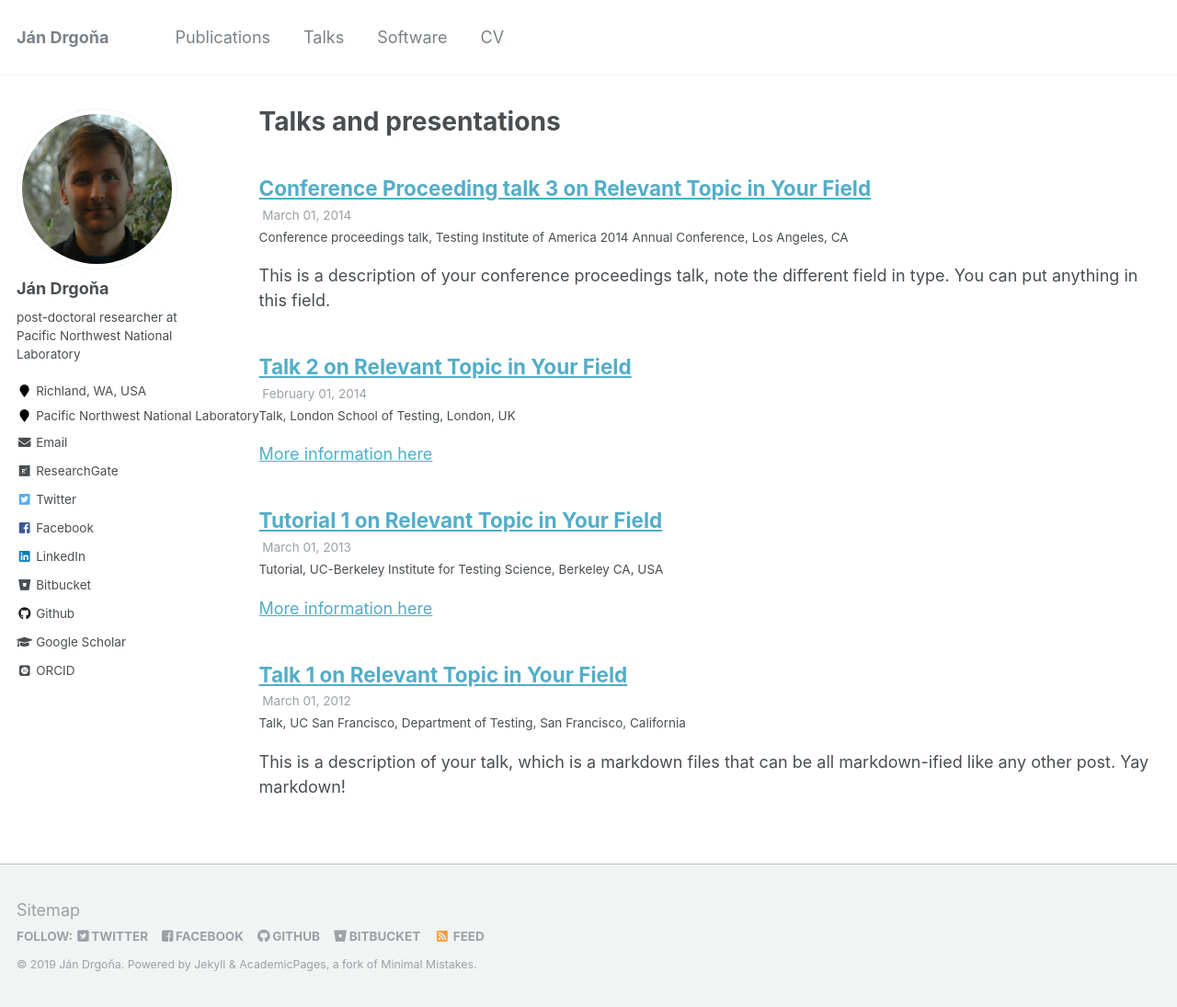
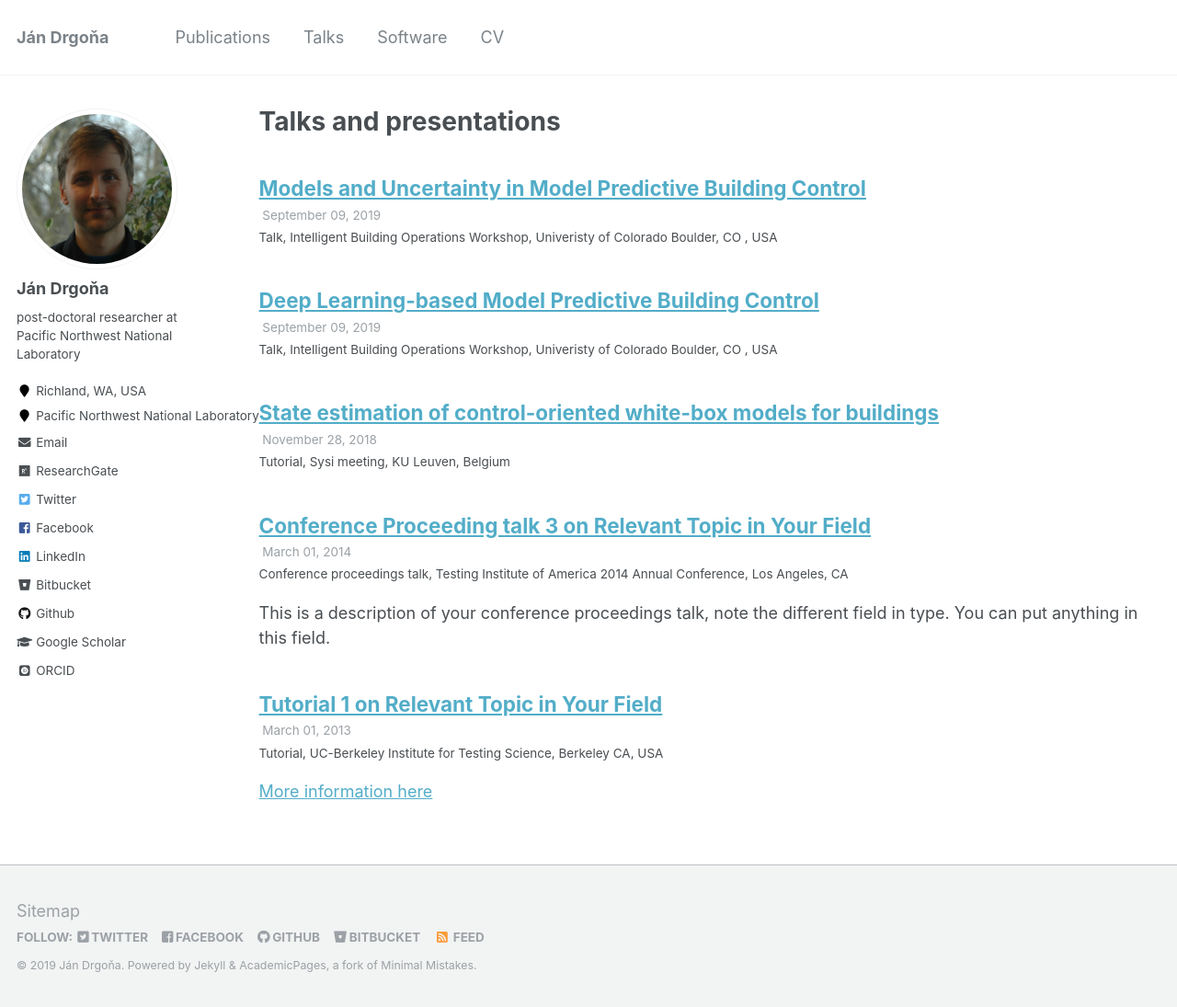
Before and after one commit to drgona/drgona.github.io.old, a Jekyll site: the page built from _pages/talks.html, in a window 1280 px wide and 1095 px high. Shown: the whole window at 92% size. Built offline with Jekyll 4.4.1, drawn with Linux system fonts in a browser that asks for light colours; some web fonts are replaced.

Commit message:
conference talks

```diff
--- a/_talks/2012-03-01-talk-1.md
+++ /dev/null
@@ -1,11 +0,0 @@
----
-title: "Talk 1 on Relevant Topic in Your Field"
-collection: talks
-type: "Talk"
-permalink: /talks/2012-03-01-talk-1
-venue: "UC San Francisco, Department of Testing"
-date: 2012-03-01
-location: "San Francisco, California"
----
-
-This is a description of your talk, which is a markdown files that can be all markdown-ified like any other post. Yay markdown!
--- a/_talks/2014-02-01-talk-2.md
+++ /dev/null
@@ -1,13 +0,0 @@
----
-title: "Talk 2 on Relevant Topic in Your Field"
-collection: talks
-type: "Talk"
-permalink: /talks/2014-02-01-talk-2
-venue: "London School of Testing"
-date: 2014-02-01
-location: "London, UK"
----
-
-[More information here](http://example2.com)
-
-This is a description of your talk, which is a markdown files that can be all markdown-ified like any other post. Yay markdown!
--- /dev/null
+++ b/_talks/2018-11-28-Uncertainty.md
@@ -0,0 +1,9 @@
+---
+title: "State estimation of control-oriented white-box models for buildings"
+collection: talks
+type: "Tutorial"
+permalink: /talks/2018-11-28-Uncertainty
+venue: "Sysi meeting"
+date: 2018-11-28
+location: "KU Leuven, Belgium"
+---
--- /dev/null
+++ b/_talks/2019-09-09-DeepMPC.md
@@ -0,0 +1,10 @@
+---
+title: "Deep Learning-based Model Predictive Building Control"
+collection: talks
+type: "Talk"
+permalink: /talks/2019-09-09-DeepMPC
+venue: "Intelligent Building Operations Workshop"
+date: 2019-09-09
+location: "Univeristy of Colorado Boulder, CO , USA"
+paperurl: 'https://www.researchgate.net/publication/335820563_Deep_Learning-based_Model_Predictive_Building_Control?_sg=o7pdoKebr4WS5sLOu5oup1xDnzy2CYB_shj-2uefxPp0OC6i6I3GxZfS7RJhAyGDlibRGwNcPeo66q5aojztmfRDgS8bcHwxElASMAnU.PMpG7N9ZqrNKuGTvmqw21RWshm0YlTb7-zCaSqjnKgbuQh2q7K-0sGFWMIURsNEaM2eSqcfoJr8J2MVdYC3kJw'
+---
--- a/_publications/2018-05-15-ApproxMPC.md
+++ b/_talks/2019-09-09-StateEstim.md
@@ -1,8 +1,10 @@
 ---
-title: "Approximate model predictive building control via machine learning"
-collection: publications
-permalink: /publication/2018-05-15-ApproxMPC
-date: 2018-05-15
-venue: 'Applied Energy'
-paperurl: 'https://www.sciencedirect.com/science/article/pii/S0306261918302903'
+title: "Models and Uncertainty in Model Predictive Building Control
+"
+collection: talks
+type: "Talk"
+permalink: /talks/2019-09-09-StateEstim
+venue: "Intelligent Building Operations Workshop"
+date: 2019-09-09
+location: "Univeristy of Colorado Boulder, CO , USA"
 ---
```
Also changed, not shown: Gemfile.lock (added).
